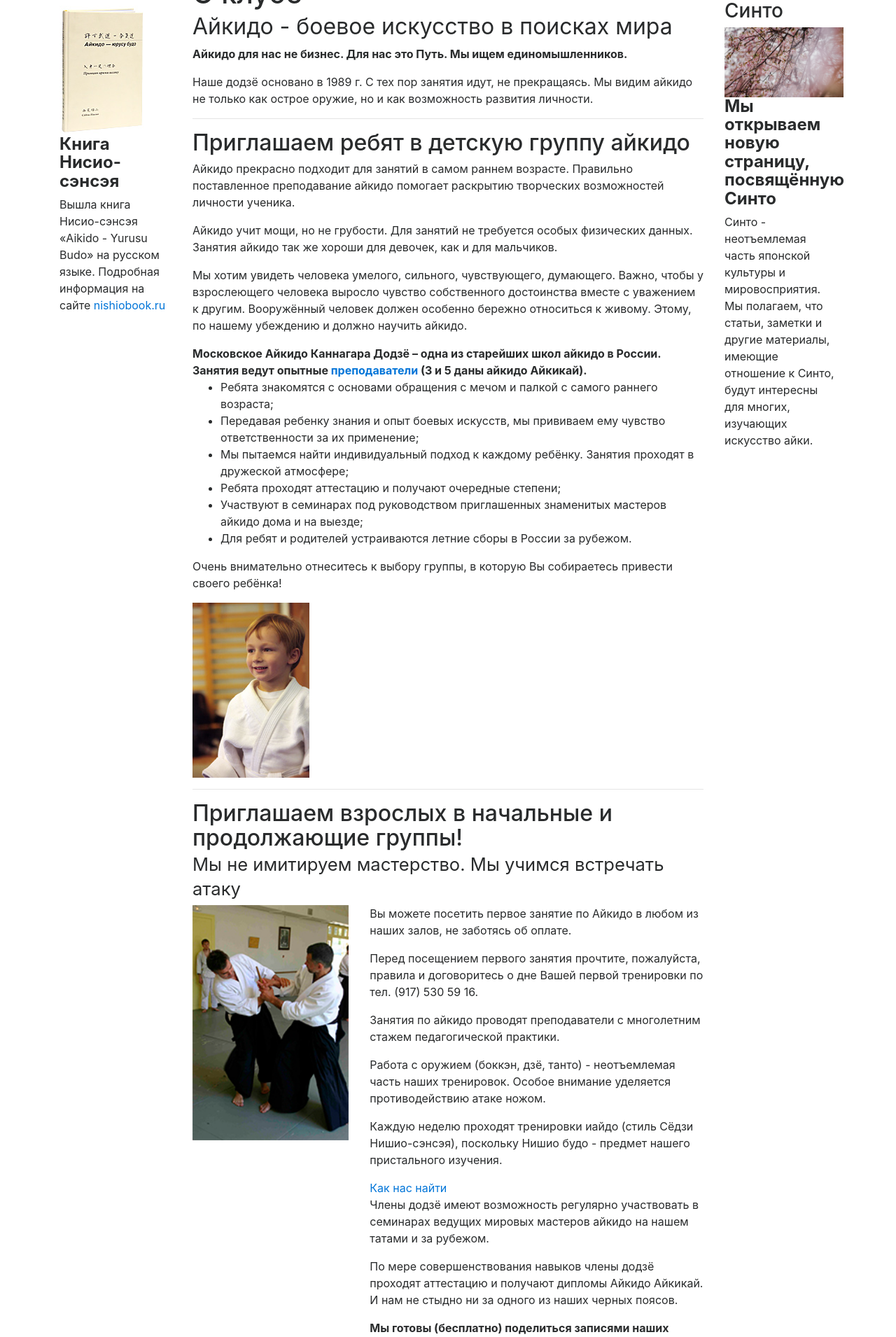
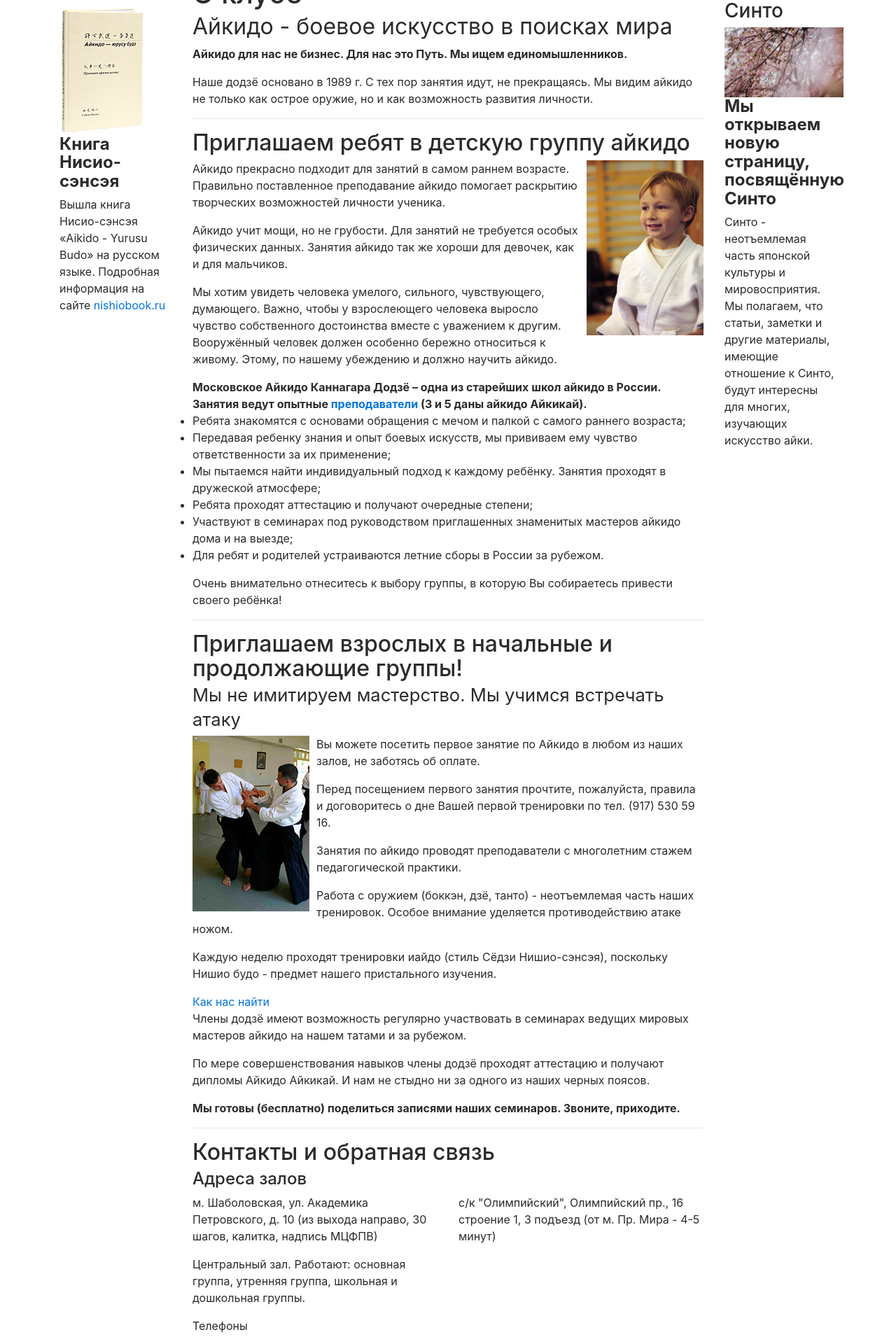
Before and after one commit to tokerbaby/kannagara-aiki, a PHP site: page / in a window 1280 px wide. Shown: the part 414-2324 px from the top of the page at 70% size. Run offline with PHP 8.4, Linux system fonts and the light colour scheme; some libraries are stand-ins or nearby versions.

Commit message:
Set wrapping images with text

```diff
--- a/css/index.css
+++ b/css/index.css
@@ -1,3 +1,12 @@
+html, body, div, span, h1, h2, h3, h4, h5, h6, p, blockquote, a, img, small, strong, sub, sup, b, i, ol, ul, li, footer, header, nav {
+    margin: 0;
+    padding: 0;
+    border: 0;
+    font-size: 100%;
+    font: inherit;
+    vertical-align: baseline;
+}
+
 /*
 #entry:before {
 	content: "";
@@ -76,8 +85,22 @@
     margin-right: auto;
 }
 
+/*
 @media screen and (max-width: 767px) {
     #kid {
         display: none;
     }
 }
+*/
+
+#kid {
+    float: right;
+    display: block;
+    margin-left: 10px;
+}
+
+#kotegaeshi {
+    float: left;
+    display: block;
+    margin-right: 10px;
+}
--- a/index.html
+++ b/index.html
@@ -22,8 +22,8 @@
 
 				<div class="row">
 					<div class="col-3">
-		  				<div class="text-left" id="main_logo" style="background-color:aliceblue;">
-		  					<img src="images/logo.gif">
+		  				<div class="text-left" style="background-color:aliceblue;">
+		  					<img src="images/logo.gif" alt="Логотип Каннагара Додзё">
 					    </div>
 					</div>
 
@@ -153,6 +153,8 @@
 							Приглашаем ребят в детскую группу айкидо
 						</h2>
 
+						<img src="images/kid.jpg" id="kid">
+
 						<p>Айкидо прекрасно подходит для занятий в самом раннем возрасте. Правильно поставленное преподавание айкидо помогает раскрытию творческих возможностей личности ученика.</p>
 						<p>Айкидо учит мощи, но не грубости. Для занятий не требуется особых физических данных. Занятия айкидо так же хороши для девочек, как и для мальчиков.</p>
 						<p>Мы хотим увидеть человека умелого, сильного, чувствующего, думающего. Важно, чтобы у взрослеющего человека выросло чувство собственного достоинства вместе с уважением к другим. Вооружённый человек должен особенно бережно относиться к живому. Этому, по нашему убеждению и должно научить айкидо.</p>
@@ -179,7 +181,6 @@
 						</ul>
 						<p>Очень внимательно отнеситесь к выбору группы, в которую Вы собираетесь привести своего ребёнка!</p>
 
-						<img src="images/kid.jpg" id="kid">
 					</div>
 
 					<hr>
@@ -190,12 +191,11 @@
 							<br>
 							<small>Мы не имитируем мастерство. Мы учимся встречать атаку</small>
 						</h2>
-						<div class="row">
-							<div class="col-4">
-								<img src="images/kotegaeshi.jpg" width="100%" height="auto">
-							</div>
 
-							<div class="col-8">
+
+						<img src="images/kotegaeshi.jpg" id="kotegaeshi">
+
+
 						<p>Вы можете посетить первое занятие по Айкидо в любом из наших залов, не заботясь об оплате.</p>
 						<p>Перед посещением первого занятия прочтите, пожалуйста, правила и договоритесь о дне Вашей первой тренировки по тел. (917) 530 59 16.</p>
 						<p>Занятия по айкидо проводят преподаватели с многолетним стажем педагогической практики.</p>
@@ -205,8 +205,6 @@
 						<p>Члены додзё имеют возможность регулярно участвовать в семинарах ведущих мировых мастеров айкидо на нашем татами и за рубежом.</p>
 						<p>По мере совершенствования навыков члены додзё проходят аттестацию и получают дипломы Айкидо Айкикай. И нам не стыдно ни за одного из наших черных поясов.</p>
 						<p><strong>Мы готовы (бесплатно) поделиться записями наших семинаров. Звоните, приходите.</strong></p>
-							</div>
-						</div>
 					</div>
 
 					<hr>
```
Lines whose indentation alone changed are shown as unchanged.
